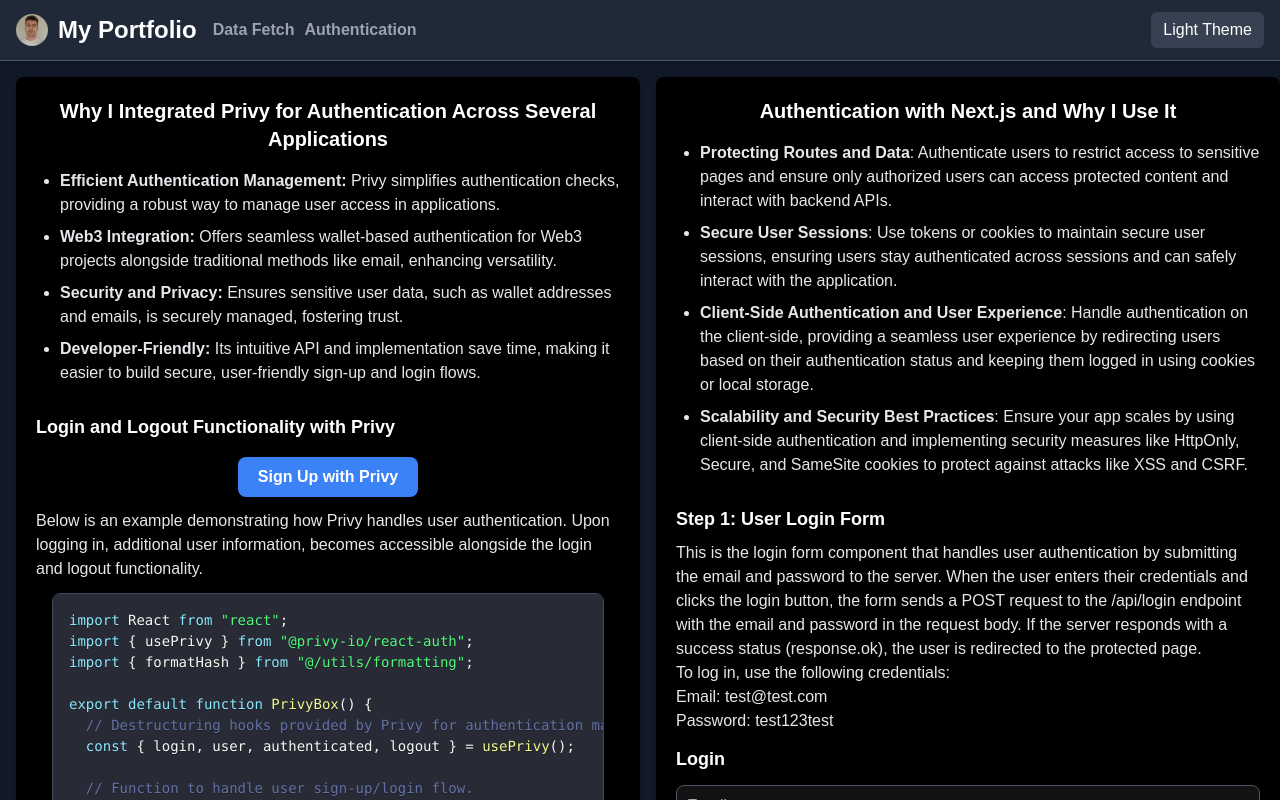
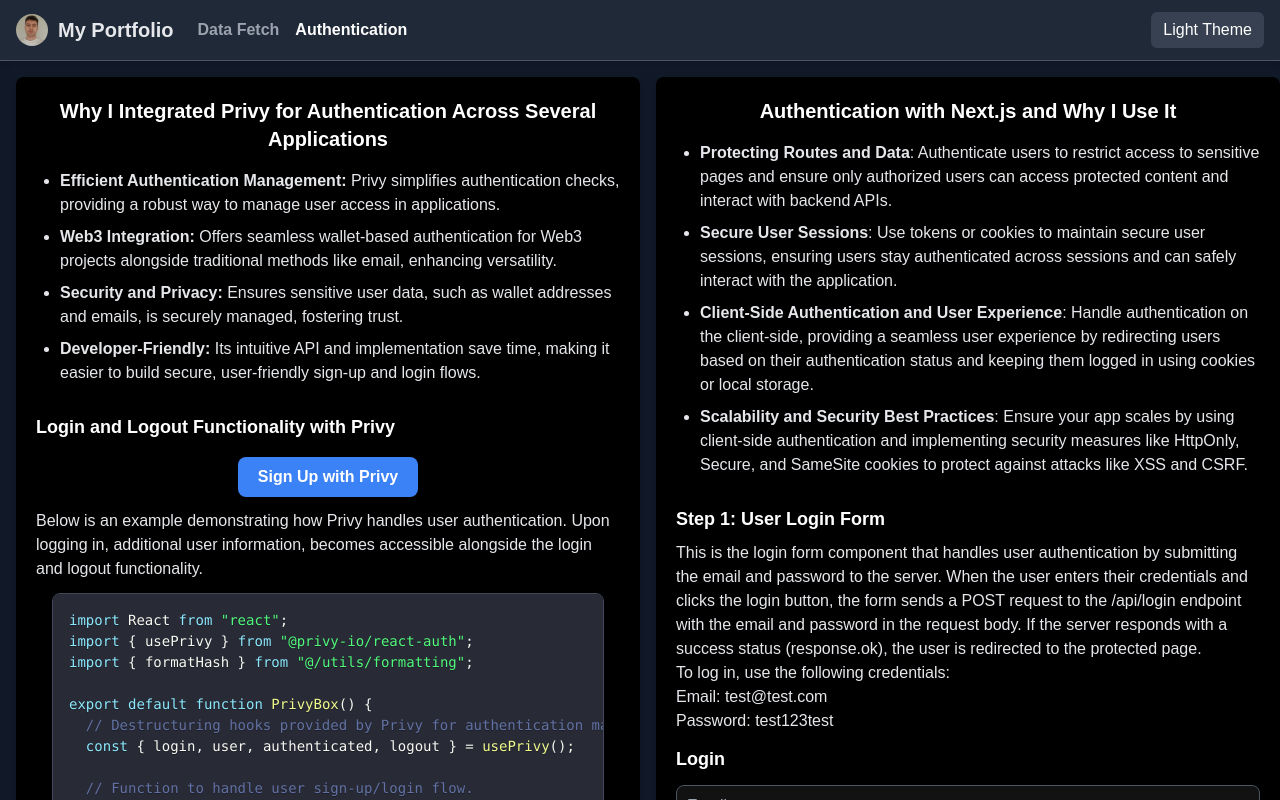
Before and after one commit to ndim99/my-portfolio, a Next.js app: page /auth in a window 1280 px wide. Shown: the top 800 px of the page. Built offline with nearby package versions, Linux system fonts and the light colour scheme; no server answers.

Commit message:
feat: update a Header component

```diff
--- a/src/components/Header.tsx
+++ b/src/components/Header.tsx
@@ -2,11 +2,13 @@
 import Image from "next/image";
 import ThemeButton from "./ThemeButton";
 import Link from "next/link";
+import { usePathname } from "next/navigation";
 
 export default function Header() {
+  const pathname = usePathname();
   return (
-    <header className="bg-gray-200 dark:bg-gray-800 text-black dark:text-white shadow-md 2xl:py-4 lg:py-3 py-2.5 2xl:px-5 lg:px-4 px-3 flex items-center justify-between border-b border-gray-300 dark:border-gray-600">
-      <div className="flex items-center 2xl:gap-5 lg:gap-4 gap-3">
+    <header className="bg-gray-200 dark:bg-gray-800 text-black dark:text-white shadow-md lg:py-3 py-2.5 2xl:px-5 lg:px-4 px-3 flex items-center justify-between border-b border-gray-300 dark:border-gray-600">
+      <div className="flex items-center 2xl:gap-8 lg:gap-6 gap-4">
         <div className="flex items-center 2xl:gap-3 lg:gap-2.5 gap-2">
           <Image
             src={"/nikola.png"}
@@ -17,16 +19,26 @@
           />
           <Link
             href={"/"}
-            className="fontSizeFrom3xl text-primary-colors font-semibold"
+            className="fontSizeFrom2xl text-secondary-colors font-semibold"
           >
             My Portfolio
           </Link>
         </div>
-        <div className="flex items-center 2xl:gap-3 lg:gap-2.5 gap-2 fontSizeFromLg font-semibold text-primary-colors">
-          <Link href={"/data-fetching"} className="link">
+        <div className="flex items-center 2xl:gap-5 lg:gap-4 gap-3">
+          <Link
+            href={"/data-fetching"}
+            className={`link ${
+              pathname === "/data-fetching" ? "text-primary-colors" : ""
+            }`}
+          >
             Data Fetch
           </Link>
-          <Link href={"/auth"} className="link">
+          <Link
+            href={"/auth"}
+            className={`link ${
+              pathname === "/auth" ? "text-primary-colors" : ""
+            }`}
+          >
             Authentication
           </Link>
         </div>
--- a/src/styles/components.css
+++ b/src/styles/components.css
@@ -1,5 +1,5 @@
 .link {
-  @apply text-gray-600 dark:text-gray-400 hover:text-black dark:hover:text-white;
+  @apply text-gray-600 dark:text-gray-400 hover:text-black dark:hover:text-white fontSizeFromLg font-semibold;
 }
 .fontSizeFrom3xl {
   @apply 2xl:text-3xl lg:text-2xl text-xl;
```
